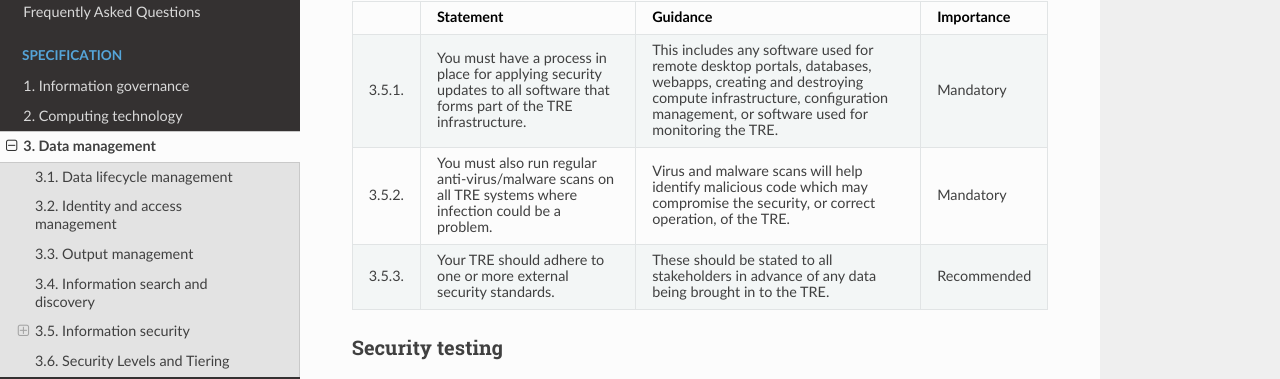
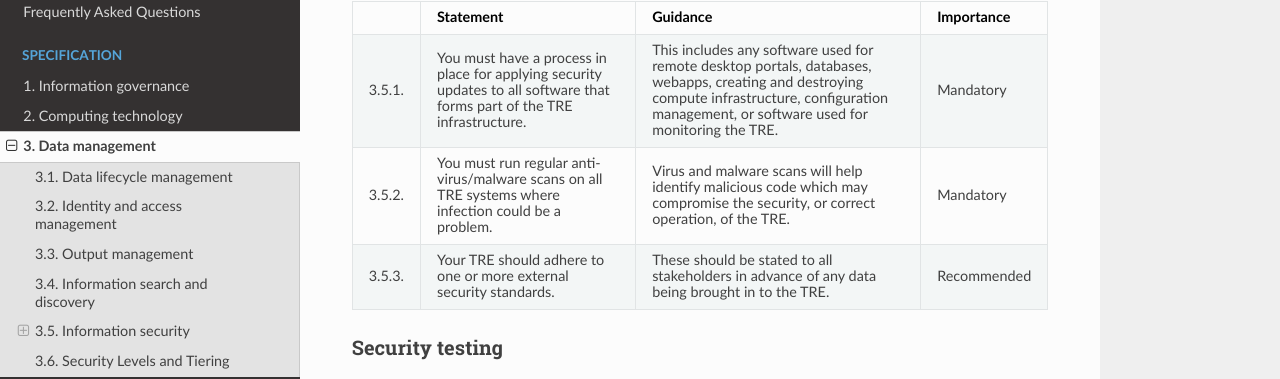
Before and after one commit to sa-tre/satre-specification, a Sphinx documentation site: the page built from docs/source/pillars/data_management.md, in a window 1280 px wide and 900 px high, scrolled down 4505 px. Shown: the part 104-483 px from the top of the window. Built offline with Sphinx 7.4.7 and the Read the Docs theme 2.0.0, drawn with Linux system fonts in a browser that asks for light colours.

Commit message:
:memo: Apply rewording suggestions from @JimMadge
Co-authored-by: Simon Li <orpheus+devel@gmail.com>

```diff
--- a/docs/source/pillars/data_management.md
+++ b/docs/source/pillars/data_management.md
@@ -230,7 +230,7 @@ The ability of the {ref}`TRE operator <infrastructure_roles>` to identify, asses
   - This includes any software used for remote desktop portals, databases, webapps, creating and destroying compute infrastructure, configuration management, or software used for monitoring the TRE.
   - Mandatory
 * - 3.5.2.
-  - You must also run regular anti-virus/malware scans on all TRE systems where infection could be a problem.
+  - You must run regular anti-virus/malware scans on all TRE systems where infection could be a problem.
   - Virus and malware scans will help identify malicious code which may compromise the security, or correct operation, of the TRE.
   - Mandatory
 * - 3.5.3.
```
Also changed, not shown: docs/source/evaluations/alan_turing_institute.md (+1 -1 lines).
